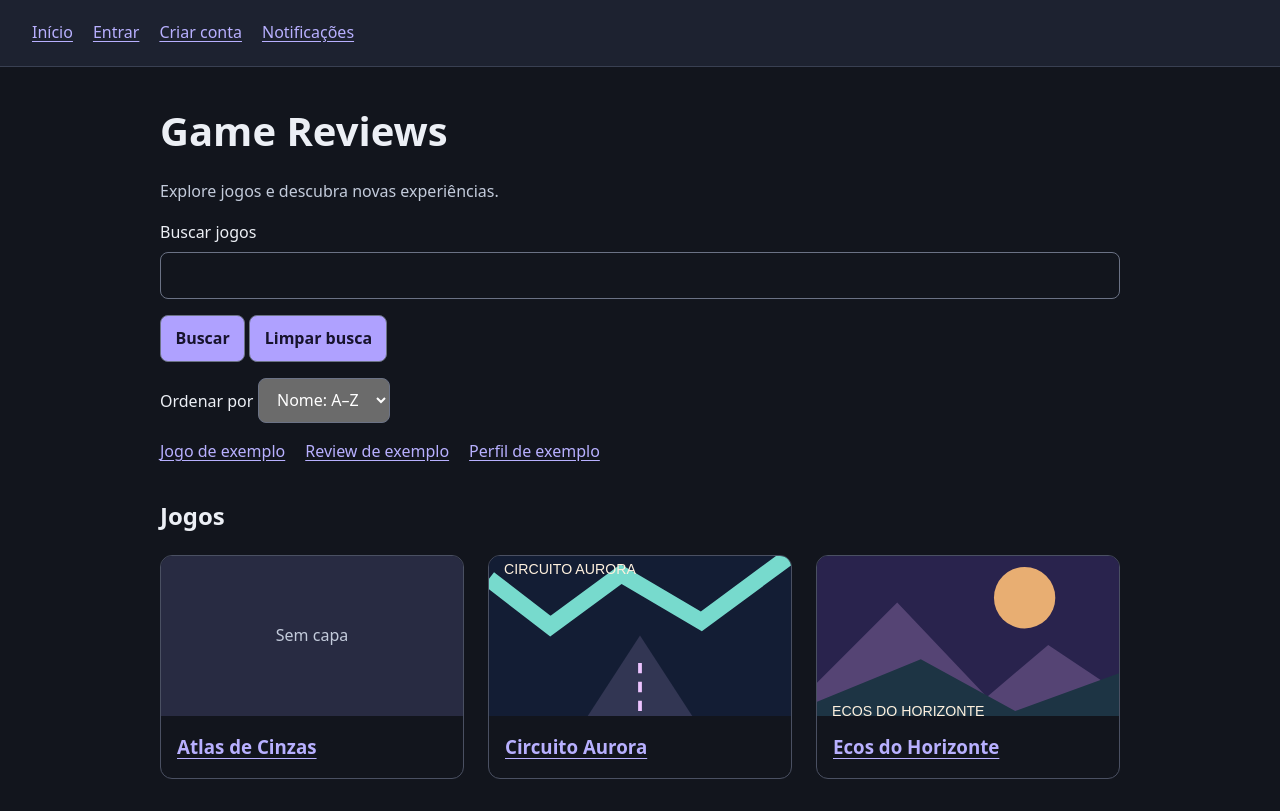
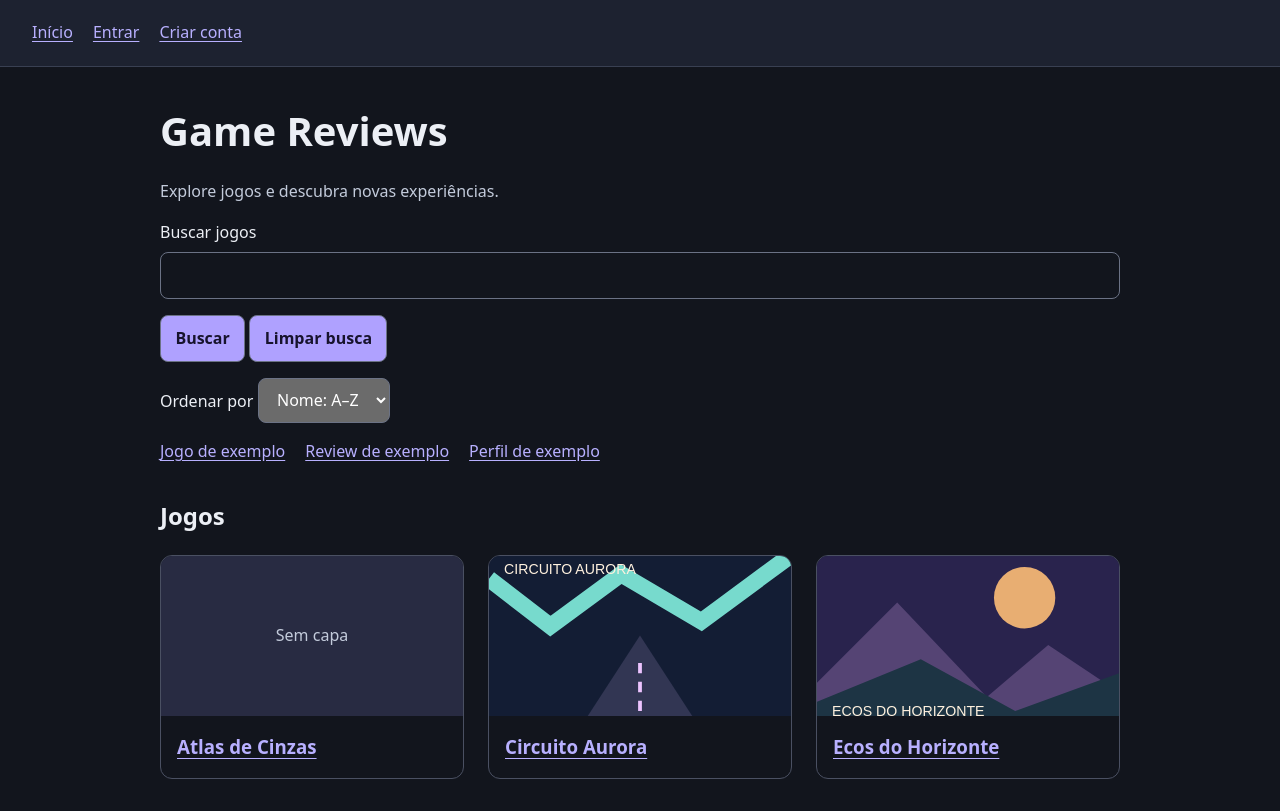
Before and after one commit to LucasMarapodi/letterbox-frontend, a React (Vite) app: page / in a window 1280 px wide. Built offline with nearby package versions, Linux system fonts and the light colour scheme.

Commit message:
feat(US-05): conclui remocao da pagina de notificacoes

```diff
--- a/src/App.tsx
+++ b/src/App.tsx
@@ -7,7 +7,6 @@ import type { AuthService } from './services/authContracts';
 import { authService as defaultAuthService } from './services/auth';
 import { SessionProvider, useSession } from './session/SessionProvider';
 import { LoginPage } from './pages/LoginPage';
-import { RequireSession } from './session/RequireSession';
 
 import { RegisterPage } from './pages/RegisterPage';
 
@@ -20,8 +19,7 @@ function ApplicationRoutes(): ReactElement {
       <nav aria-label="Navegação principal">
         <Link to="/">Início</Link>{' '}
         <Link to="/login">Entrar</Link>{' '}
-        <Link to="/cadastro">Criar conta</Link>{' '}
-        <Link to="/notificacoes">Notificações</Link>
+        <Link to="/cadastro">Criar conta</Link>
       </nav>
       {user && <span aria-label="Usuário conectado">{user.displayName}</span>}
       {user && <button type="button" onClick={signOut}>Sair</button>}
@@ -33,7 +31,6 @@ function ApplicationRoutes(): ReactElement {
       <Route path="/perfil/:userId" element={<PlaceholderPage title="Perfil público" parameter="userId" parameterLabel="ID do usuário" />} />
       <Route path="/login" element={<LoginPage />} />
       <Route path="/cadastro" element={<RegisterPage />} />
-      <Route path="/notificacoes" element={<main><h1>Notificações</h1><RequireSession><p>Esta página é provisória. Funcionalidade prevista para as próximas US.</p></RequireSession></main>} />
       <Route path="*" element={<main><h1>Página não encontrada</h1><p>Este endereço não corresponde a uma página.</p></main>} />
     </Routes>
   </>;
```
Also changed, not shown: 1 other file (tests, documents, lock files or other folders).
